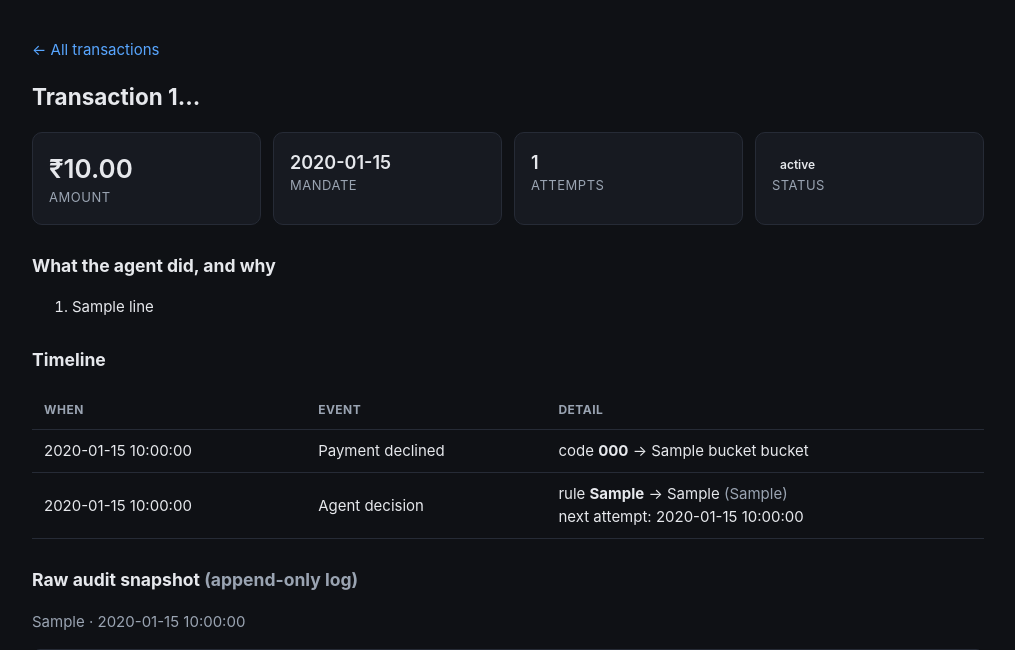
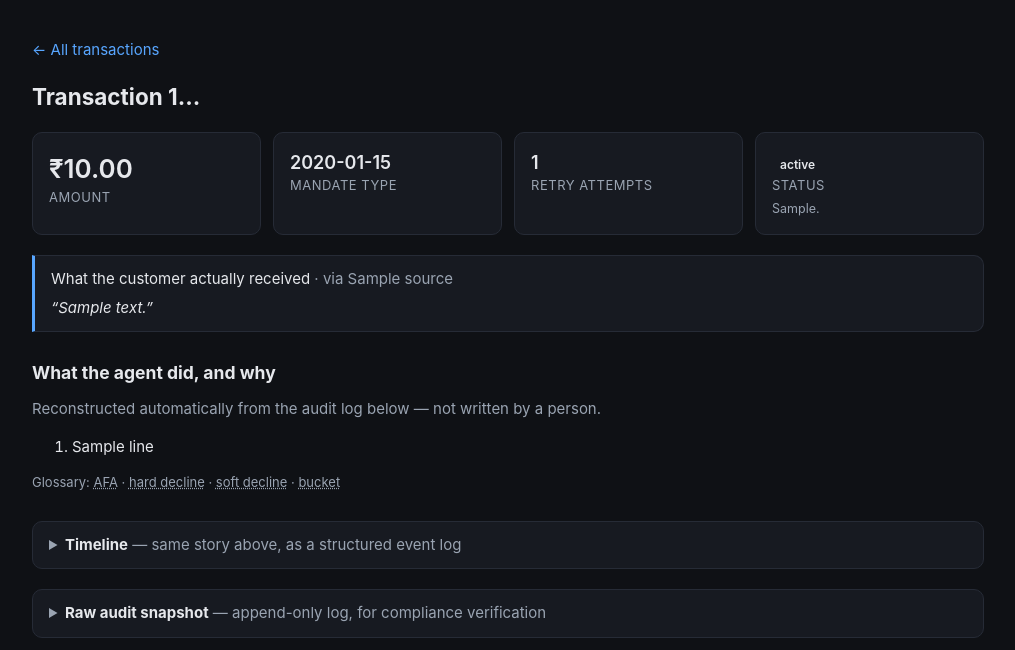
Before and after one commit to ChinmayKarkamkar12/Razorpay_buildthon_project, a Flask app: template templates/detail.html in a window 1280 px wide. Shown: the part 58-708 px from the top of the page, without its empty margins (132-1147 px from the left). Run offline with Flask 3, Linux system fonts and the light colour scheme; the template is opened without the code that fills it: most values are stand-ins (such as "Sample title", 1, 10 or a date in 2020); some libraries are stand-ins or nearby versions.

Commit message:
Step 6: clearer transaction detail page (subtitle, customer-message callout, glossary tooltips, collapsible timeline/audit log)

```diff
--- a/src/dashboard.py
+++ b/src/dashboard.py
@@ -268,9 +268,8 @@ def humanize_decision(snapshot: dict) -> list[str]:
         }.get(src, src)
         lines.append(f"Decision was made by {label}.")
 
-    msg = s.get("customer_message")
-    if msg:
-        lines.append(f'Customer message ({s.get("message_source", "n/a")}): "{msg}"')
+    # Note: the actual customer_message text is surfaced separately as its own
+    # callout on the detail page (see get_transaction_detail), not repeated here.
 
     return lines
 
@@ -289,10 +288,28 @@ def get_transaction_detail(transaction_id: str) -> dict | None:
     decision_snapshot = next(
         (a["payload_snapshot"] for a in audit if a["event_type"] == "agent_decision"), None
     )
+    action_plain = None
+    if decision and decision.get("action_taken"):
+        action_plain = _ACTION_PLAIN.get(decision["action_taken"], decision["action_taken"])
+
+    customer_message = None
+    if decision_snapshot and decision_snapshot.get("customer_message"):
+        customer_message = {
+            "text": decision_snapshot["customer_message"],
+            "source": decision_snapshot.get("message_source", "n/a"),
+        }
+
     return {
         "transaction": txn,
         "decision": decision,
         "declines": declines,
         "audit": audit,
         "story": humanize_decision(decision_snapshot) if decision_snapshot else [],
+        # Plain-English one-liner for the subtitle under the status pill — e.g.
+        # "Sent the customer a re-authorisation link." Judges/support agents read
+        # this before they read the full narrative below.
+        "action_plain": action_plain,
+        # The actual outbound customer message, pulled out of the narrative so it
+        # can be shown as its own callout instead of buried in a list of sentences.
+        "customer_message": customer_message,
     }
--- a/templates/base.html
+++ b/templates/base.html
@@ -37,6 +37,16 @@
     .filters a.active { background:var(--info); color:#0b0d10; border-color:var(--info); }
     .story li { margin:6px 0; }
     .muted { color:var(--mut); }
+    .substatus { color:var(--mut); font-size:12.5px; margin-top:4px; }
+    .callout { background:var(--card); border:1px solid var(--line); border-left:3px solid var(--info);
+               border-radius:0 10px 10px 0; padding:12px 16px; }
+    abbr[title] { text-decoration:underline dotted; text-decoration-color:var(--mut);
+                  cursor:help; }
+    details { background:var(--card); border:1px solid var(--line); border-radius:10px; padding:12px 16px; }
+    details[open] { padding-bottom:16px; }
+    details summary { cursor:pointer; }
+    details summary::marker { color:var(--mut); }
+    details table { margin-top:12px; }
     .progress-wrap { height:8px; background:var(--line); border-radius:999px; overflow:hidden; margin-top:6px; }
     .progress-bar { height:100%; background:var(--info); width:0; transition:width .4s; }
     pre { background:#0b0d10; border:1px solid var(--line); padding:12px; border-radius:8px;
--- a/templates/detail.html
+++ b/templates/detail.html
@@ -6,12 +6,27 @@
 
   <div class="grid">
     <div class="card"><div class="n">&#8377;{{ "{:,.2f}".format(transaction.amount_rupees) }}</div><div class="k">Amount</div></div>
-    <div class="card"><div class="n" style="font-size:18px">{{ transaction.mandate_category }}</div><div class="k">Mandate</div></div>
-    <div class="card"><div class="n" style="font-size:18px">{{ transaction.attempt_count }}</div><div class="k">Attempts</div></div>
-    <div class="card"><div class="n" style="font-size:18px"><span class="pill s-{{ transaction.status }}">{{ transaction.status }}</span></div><div class="k">Status</div></div>
+    <div class="card"><div class="n" style="font-size:18px">{{ transaction.mandate_category }}</div><div class="k">Mandate type</div></div>
+    <div class="card"><div class="n" style="font-size:18px">{{ transaction.attempt_count }}</div><div class="k">Retry attempts</div></div>
+    <div class="card">
+      <div class="n" style="font-size:18px"><span class="pill s-{{ transaction.status }}">{{ transaction.status }}</span></div>
+      <div class="k">Status</div>
+      {% if action_plain %}<div class="substatus">{{ action_plain }}.</div>{% endif %}
+    </div>
   </div>
 
+  {% if customer_message %}
+  <div class="callout" style="margin-top:20px">
+    <div class="k" style="margin-bottom:6px">What the customer actually received
+      <span class="muted">&middot; via {{ customer_message.source }}</span></div>
+    <p style="margin:0; font-style:italic">&ldquo;{{ customer_message.text }}&rdquo;</p>
+  </div>
+  {% endif %}
+
   <h3 style="margin-top:28px">What the agent did, and why</h3>
+  <p class="muted" style="margin-top:-6px">
+    Reconstructed automatically from the audit log below &mdash; not written by a person.
+  </p>
   {% if story %}
     <ol class="story">
       {% for line in story %}<li>{{ line }}</li>{% endfor %}
@@ -20,7 +35,16 @@
     <p class="muted">No decision recorded for this transaction yet.</p>
   {% endif %}
 
-  <h3 style="margin-top:28px">Timeline</h3>
+  <p class="muted" style="font-size:13px">
+    Glossary:
+    <abbr title="Additional Factor Authentication — RBI requires the customer to actively re-approve any recurring auto-debit above a set amount; the system cannot charge it silently.">AFA</abbr> &middot;
+    <abbr title="'Hard' means the bank refused the payment for a reason retrying won't fix (blocked card, wrong PIN, invalid account) — RBI rules forbid auto-retrying these.">hard decline</abbr> &middot;
+    <abbr title="'Soft' means a temporary issue like insufficient funds — these are safe to retry on RBI's T+1 / T+2 / T+3 schedule.">soft decline</abbr> &middot;
+    <abbr title="The category a decline code is sorted into (hard / soft / technical / compliance), which determines what the agent is allowed to do next.">bucket</abbr>
+  </p>
+
+  <details style="margin-top:28px">
+    <summary><strong>Timeline</strong> <span class="muted">&mdash; same story above, as a structured event log</span></summary>
     <table>
       <thead><tr><th>When</th><th>Event</th><th>Detail</th></tr></thead>
       <tbody>
@@ -37,12 +61,15 @@
         {% endif %}
       </tbody>
     </table>
+  </details>
 
   {% if audit %}
-  <h3 style="margin-top:28px">Raw audit snapshot <span class="muted">(append-only log)</span></h3>
+  <details style="margin-top:20px">
+    <summary><strong>Raw audit snapshot</strong> <span class="muted">&mdash; append-only log, for compliance verification</span></summary>
     {% for a in audit %}
       <p class="muted">{{ a.event_type }} · {{ a.created_at }}</p>
       <pre>{{ a.payload_snapshot | tojson(indent=2) }}</pre>
     {% endfor %}
+  </details>
   {% endif %}
 {% endblock %}
```
Lines whose indentation alone changed are shown as unchanged.
